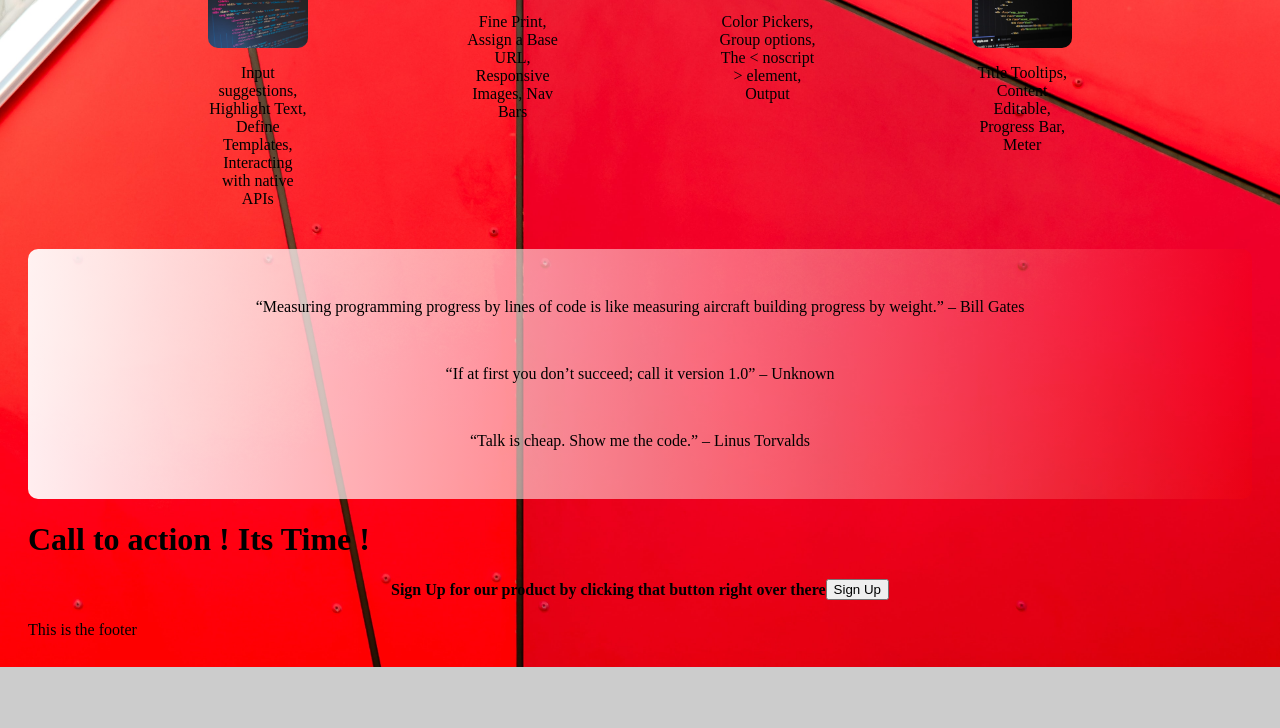
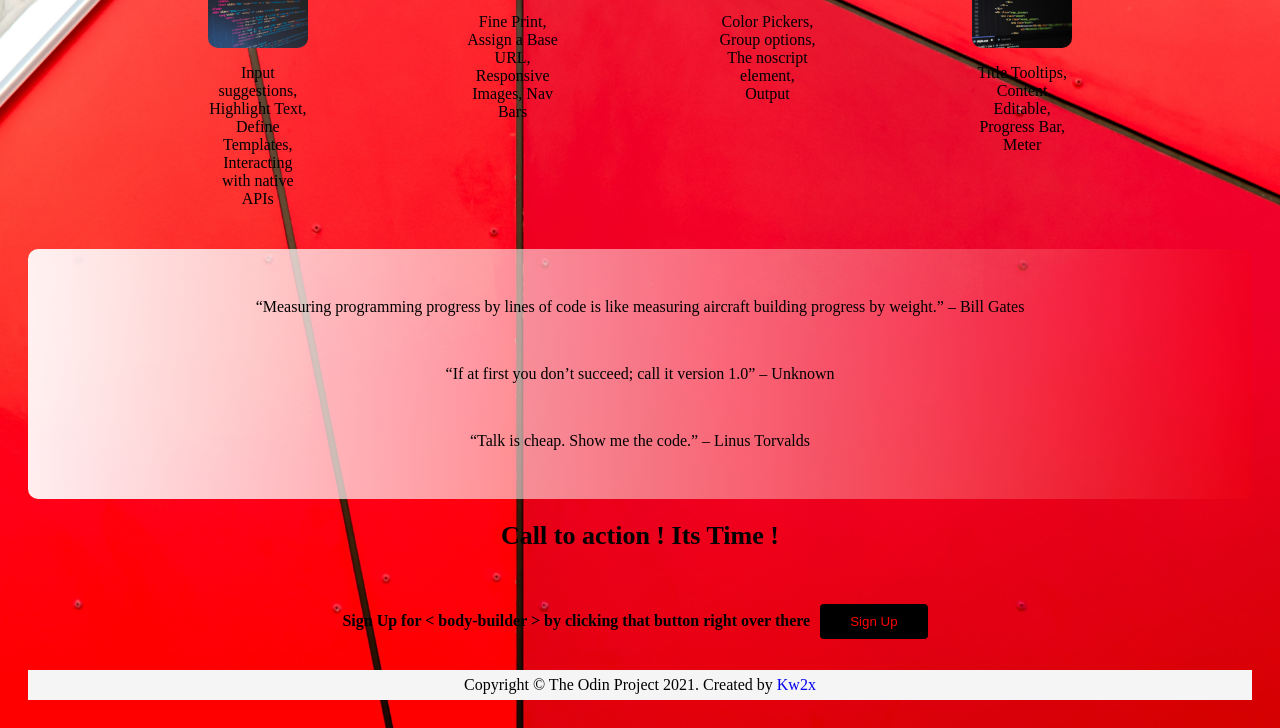
Before and after one commit to Kw2x/Landing-Page, a plain HTML site: page index.html in a window 1280 px wide. Shown: the part 528-1256 px from the top of the page. Before the commit the page ends 1195 px from the top, so only its background shows below. Drawn offline with Linux system fonts and the light colour scheme.

Commit message:
flexed and centered S4 content added S4 button created footer with link

```diff
--- a/index.html
+++ b/index.html
@@ -43,7 +43,7 @@
      </div>
 
      <div class="box3"> <img src="./image/mohammad-rahmani-oXlXu2qukGE-unsplash.jpg">
-        <p>Color Pickers, Group options, The < noscript > element, Output</p>
+        <p>Color Pickers, Group options, The noscript element, Output</p>
      </div>
 
      <div class="box4"> <img src="./image/valery-sysoev-p9OkL4yW3C8-unsplash.jpg">
@@ -64,15 +64,15 @@
     </div>
 </div>
 <!--this is section four -->
-<div class="S4"></div>
-<div class="S4-content">
-   <h1>Call to action ! Its Time !</h1>
-   <h4>Sign Up for our product by clicking that button right over there <button>Sign Up</button>
-   </h4>
+<div class="S4">
+    <div class="S4-content">
+       <h2>Call to action ! Its Time !</h2>
+       <h4>Sign Up for < body-builder >  by clicking that button right over there <div class="S4-button"><button class="button">Sign Up</button></div>
+       </h4>
+    </div>
 </div>
-
 <!--this is the footer -->
-<div class="footer"> <footer>This is the footer</footer>
+<div class="footer"> <footer>Copyright © The Odin Project 2021. Created by <a href="https://github.com/Kw2x">Kw2x</a> </footer>
 </div>
 </body>
 </html>
--- a/styles.css
+++ b/styles.css
@@ -195,3 +195,46 @@ img {
     height: 250px;
     background-image: linear-gradient(to right, rgba(255, 255, 255, 0.933), rgba(255, 0, 0, 0.176));
 }
+
+.S4{
+    display: flex;
+    flex: 1;
+    flex-direction: column;
+    justify-content: center;
+    align-items: center;
+}
+
+.S4-content{
+    display: flex;
+    flex: 1;
+    flex-direction: column;
+    justify-content: center;
+    align-items: center;
+}
+
+.button{
+    display: flex;
+    flex: 1;
+    flex-direction: row;
+    align-items: center;
+
+}
+
+.S4-button{
+    display: flex;
+    flex: 1;
+    justify-content: space-between;
+}
+
+.footer{
+    display: flex;
+    flex: 1;
+    justify-content: center;
+    align-items: center;
+    background-color: whitesmoke;
+    margin: 0px;
+    padding: 0px;
+    height: 30px;
+    width: auto;
+
+}
```
